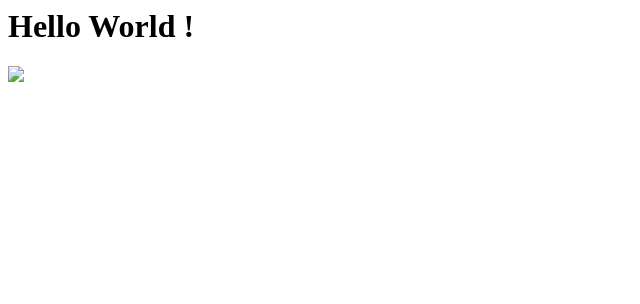
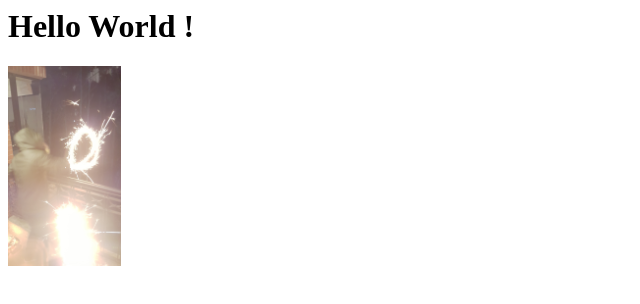
Before and after one commit to jcsallegv/jcsallegv.github.io, a plain HTML site: page index.html in a window 1280 px wide. Shown: the whole page, without its empty margins (0-640 px from the left). Drawn offline with Linux system fonts and the light colour scheme.

Commit message:
Update index.html

```diff
--- a/index.html
+++ b/index.html
@@ -1,5 +1,6 @@
 <html>
   <h1> Hello World ! </h1>
   <div>
-    <img src=
+    <img src="luces.jpg" height="200">
+  </div>
 </html>
```
